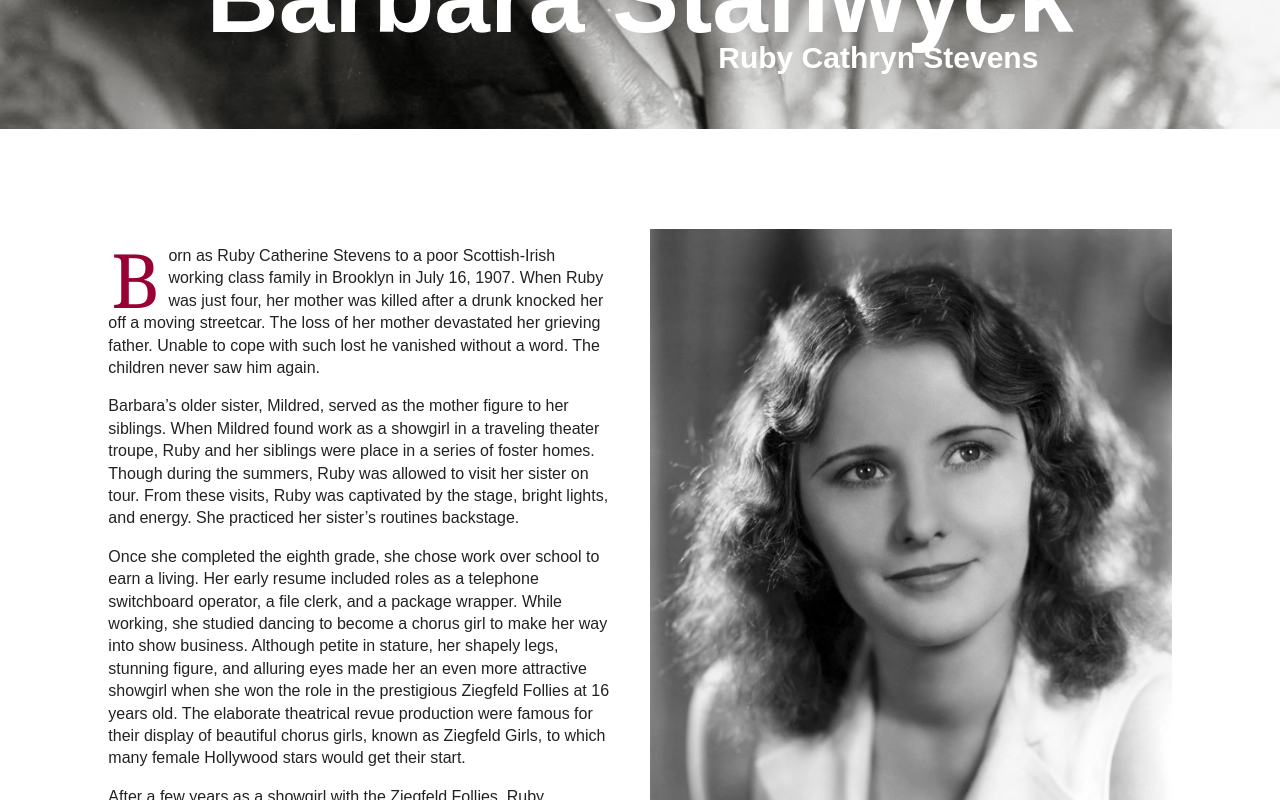
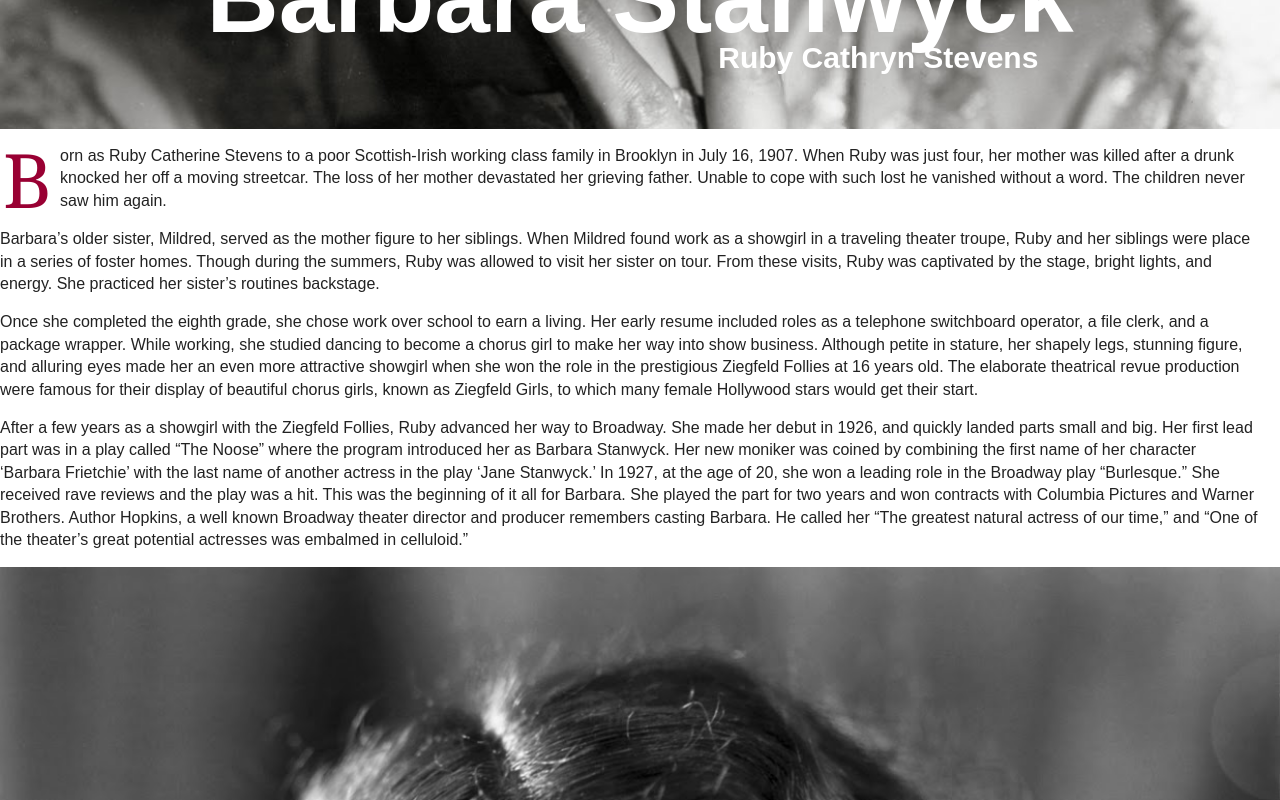
Before and after one commit to christinetran825/stanwyck-tribute, a React (Create React App) app: page / in a window 1280 px wide. Shown: the part 940-1740 px from the top of the page. Built offline with nearby package versions, Linux system fonts and the light colour scheme.

Commit message:
removed the classname from section

```diff
--- a/src/components/Beginnings.js
+++ b/src/components/Beginnings.js
@@ -3,7 +3,7 @@ import React, { Component } from 'react';
 class Beginnings extends Component {
   render() {
     return (
-      <div id="early-beginnings" className="col-2">
+      <section id="early-beginnings">
         <div className="story">
           <p><span class="dropcap">B</span>orn as Ruby Catherine Stevens to a poor Scottish-Irish working class family in Brooklyn in July 16, 1907. When Ruby was just four, her mother was killed after a drunk knocked her off a moving streetcar. The loss of her mother devastated her grieving father. Unable to cope with such lost he vanished without a word. The children never saw him again.</p>
 
@@ -19,7 +19,7 @@ class Beginnings extends Component {
         <div className="quotes">
           <h3>“I knew that after fourteen I’d have to earn my own living, but I was willing to do that … I’ve always been a little sorry for pampered people, and of course, they’re ‘very’ sorry for me.”</h3>
         </div>
-      </div>
+      </section>
     )
   }
 };
```
